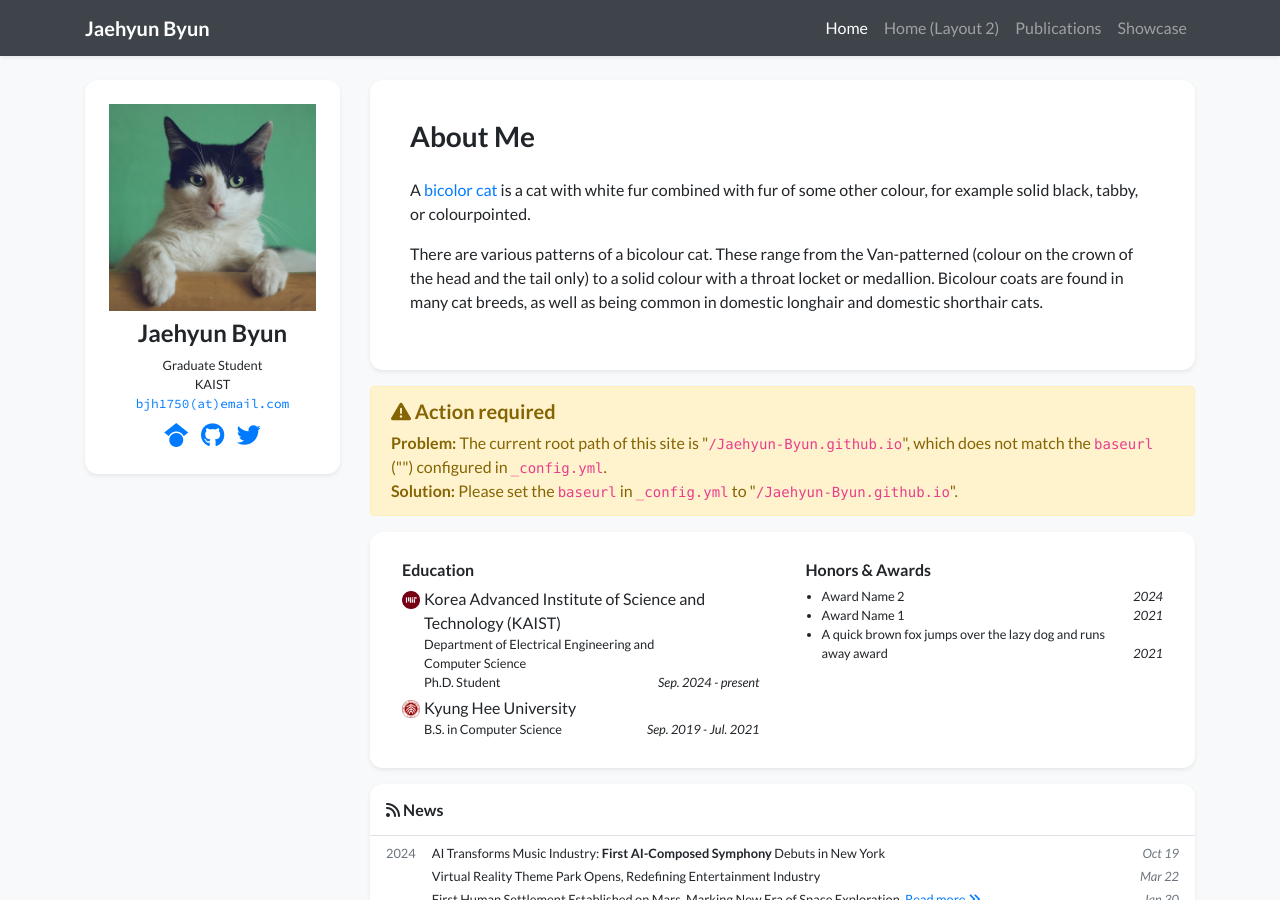
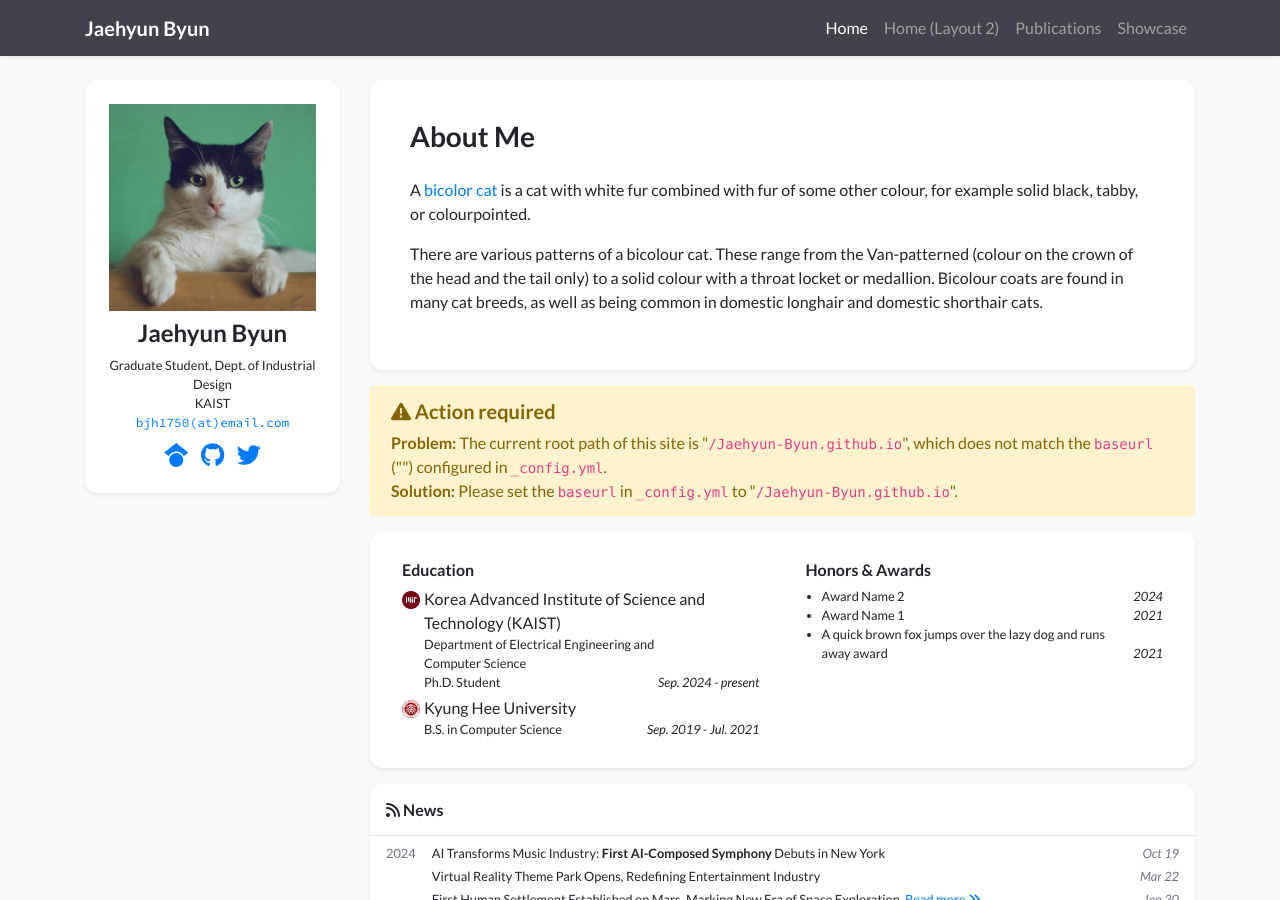
Before and after one commit to Jaehyun-Byun/Jaehyun-Byun.github.io, a Jekyll site: the page built from index.html, in a window 1280 px wide and 900 px high. Built offline with Jekyll 4.4.1, drawn with Linux system fonts in a browser that asks for light colours; nearby versions of some CDN libraries; a style sheet for code colours, icons or effects is not loaded.

Commit message:
Update profile.yml

```diff
--- a/_data/profile.yml
+++ b/_data/profile.yml
@@ -3,7 +3,7 @@ secondary_name: ""
 navbar_name: "Jaehyun Byun"
 
 positions:
-- name: Graduate Student
+- name: Graduate Student, Dept. of Industrial Design
 - name: KAIST
   logo: /assets/images/badges/MIT_Social_circle.png  # Logo is optional
 
```
